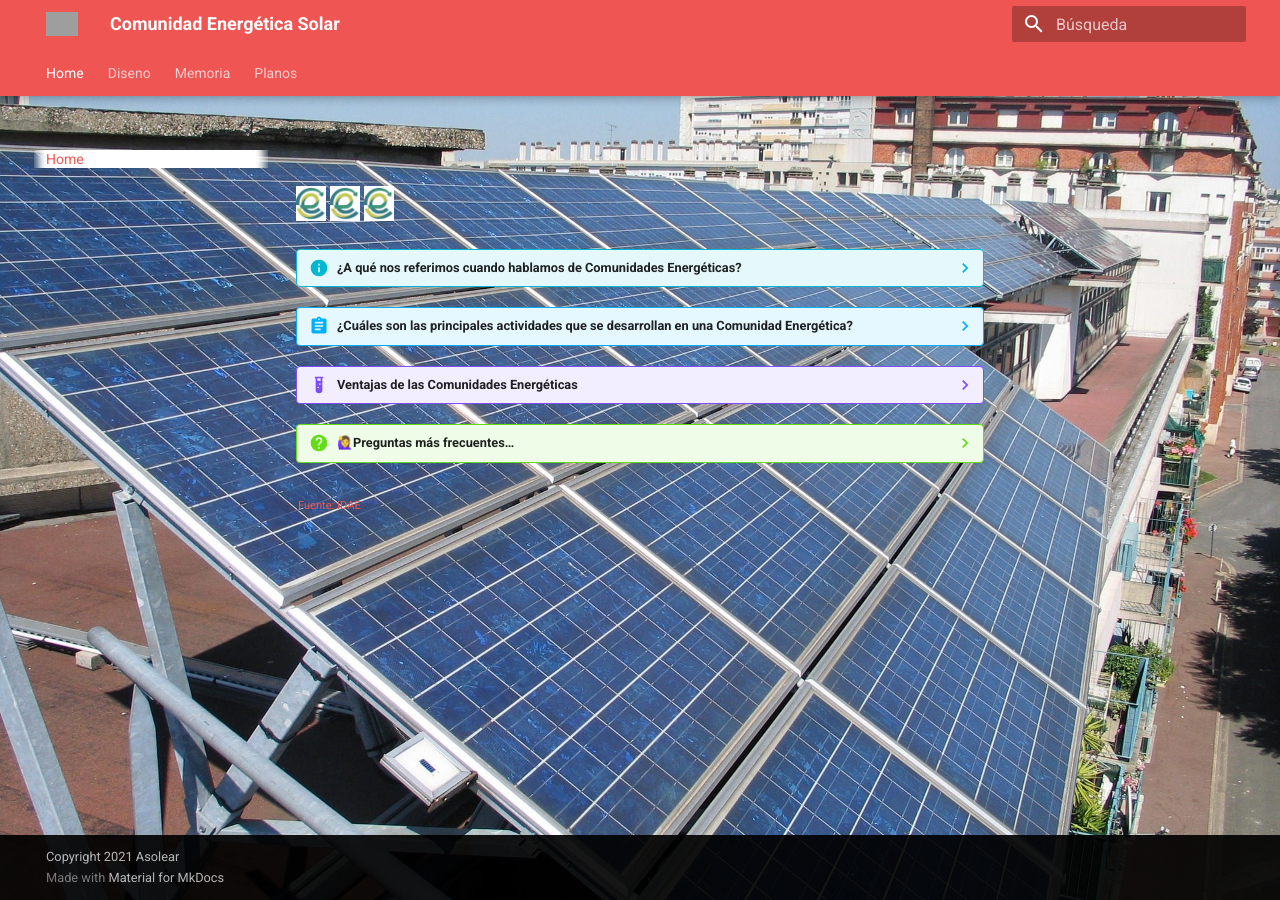
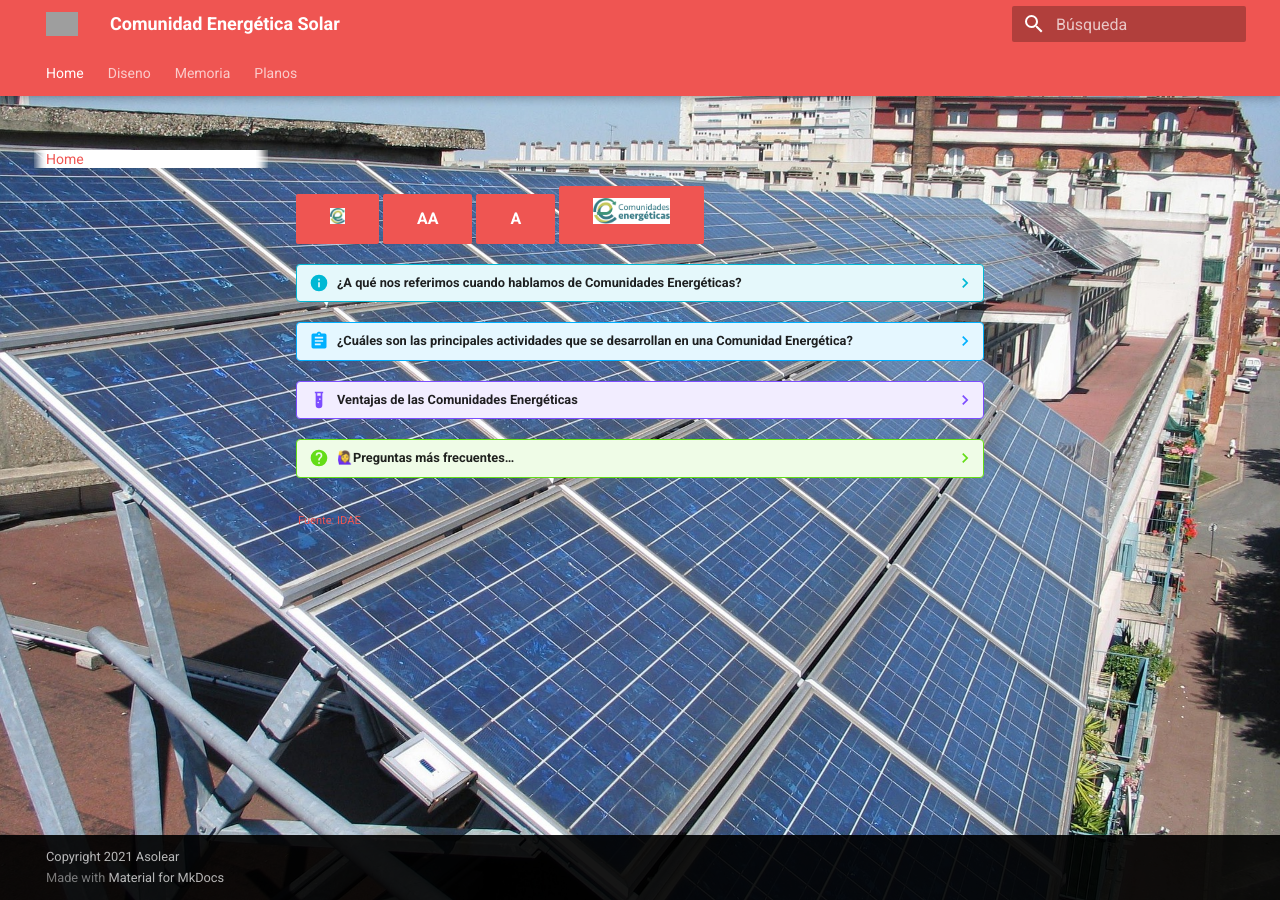
Before and after one commit to asolear/ComunidadEnergeticaSolar, an MkDocs documentation site: the page built from docs/index.md, in a window 1280 px wide. Built offline with MkDocs 1.6.1 and Material for MkDocs 9.7.7, drawn with Linux system fonts in a browser that asks for light colours; grey boxes are pictures that could not be loaded.

Commit message:
prg mié 04 ene 2023 20:02:35 CET

```diff
--- a/docs/index.md
+++ b/docs/index.md
@@ -9,9 +9,11 @@ body {
 </style>
 
 #
-<a href="Planos/Caja String/">![Image title](image/ce_mini.png){ width="30" }</a>
-<a href="Planos/Caja String/">![Image title](image/ce_mini.png){ width="30" }</a>
-<a href="https://www.idae.es/ayudas-y-financiacion/comunidades-energeticas">![Image title](image/ce_mini.png){ width="30" }</a>
+
+[![Image title](image/ce.png){ width="15" }](Planos/Caja String/){ .md-button .md-button--primary }
+[AA](Planos/Caja String/){ .md-button .md-button--primary }
+[A](Planos/Caja String/){ .md-button .md-button--primary }
+[![Image title](image/comunidadenergetica.png){ width="77" }](Planos/Caja String/){ .md-button .md-button--primary }
 
 
 
```
Also changed, not shown: site/index.html, 1 other file.
